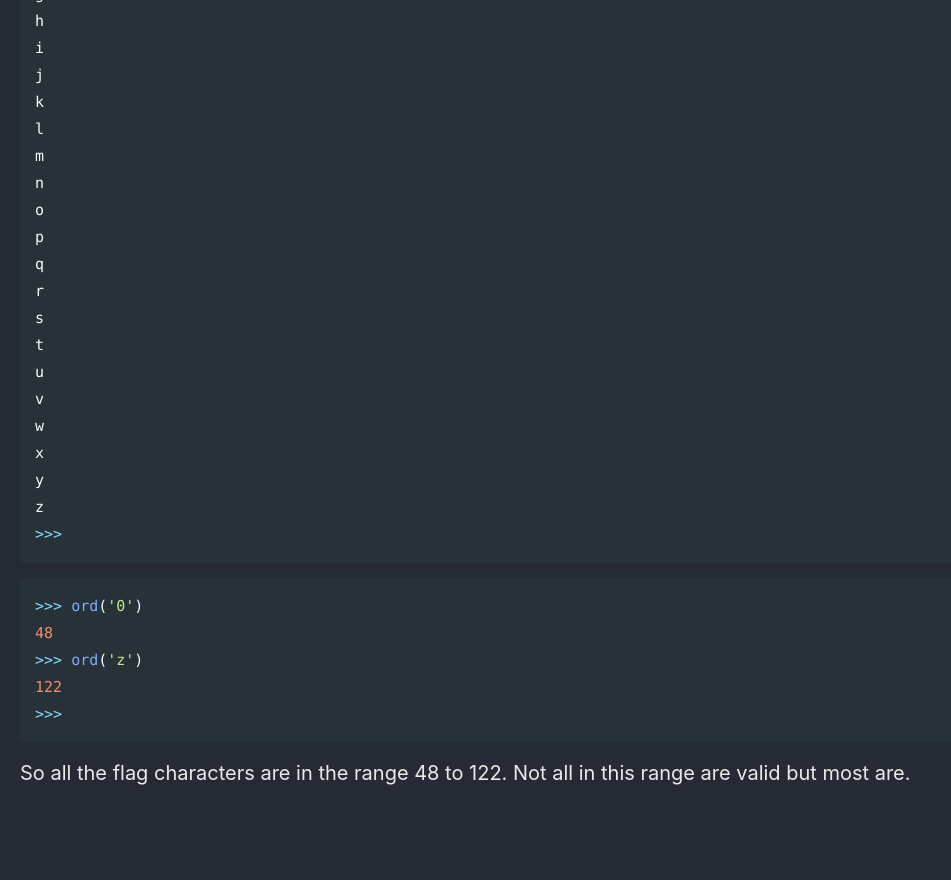
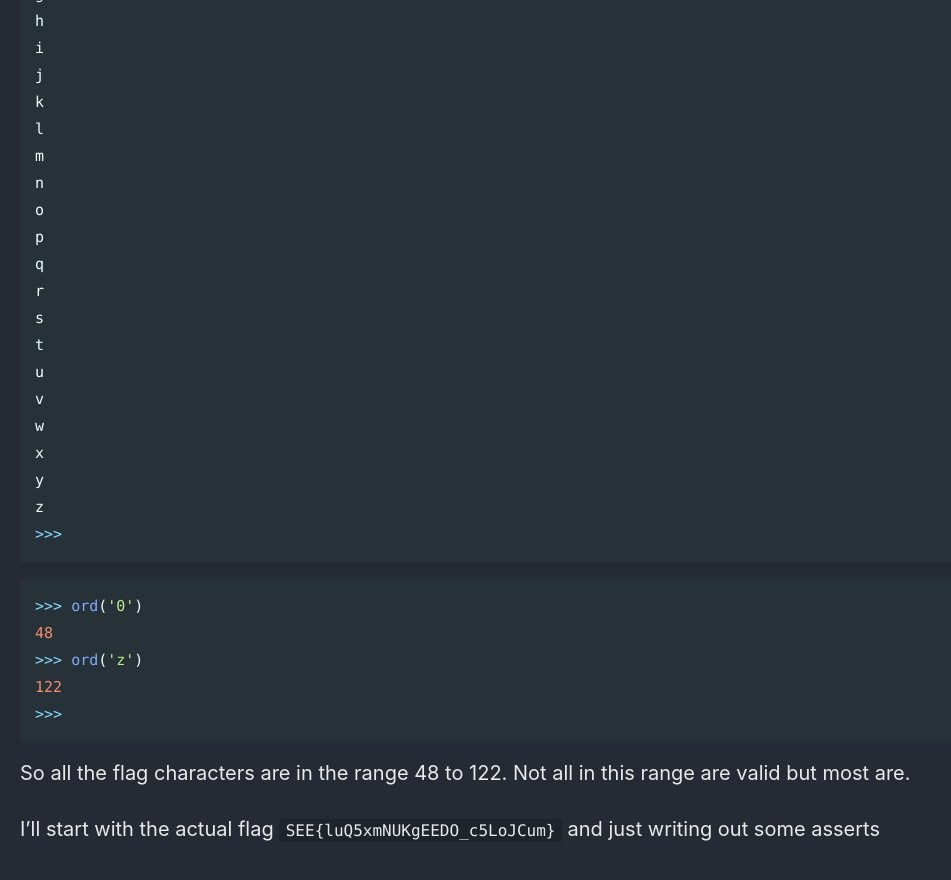
Before and after one commit to Connor-McCartney/Connor-McCartney.github.io, a Jekyll site: the page built from _pages/cryptography/other/onelinecrypto-SeeTF-2023.md, in a window 1280 px wide and 900 px high, scrolled down 1943 px. Shown: the top 880 px of the window, without its empty margins (0-951 px from the left). Built offline with Jekyll 4.4.1, drawn with Linux system fonts in a browser that asks for light colours; cached includes are drawn as plain includes; before the commit the page ends 2787 px from its top, so only the background shows below that.

Commit message:
Update onelinecrypto-SeeTF-2023.md

````diff
--- a/_pages/cryptography/other/onelinecrypto-SeeTF-2023.md
+++ b/_pages/cryptography/other/onelinecrypto-SeeTF-2023.md
@@ -103,3 +103,6 @@ z
 ```
 
 So all the flag characters are in the range 48 to 122. Not all in this range are valid but most are.
+
+
+I'll start with the actual flag  `SEE{luQ5xmNUKgEEDO_c5LoJCum}` and just writing out some asserts
````
